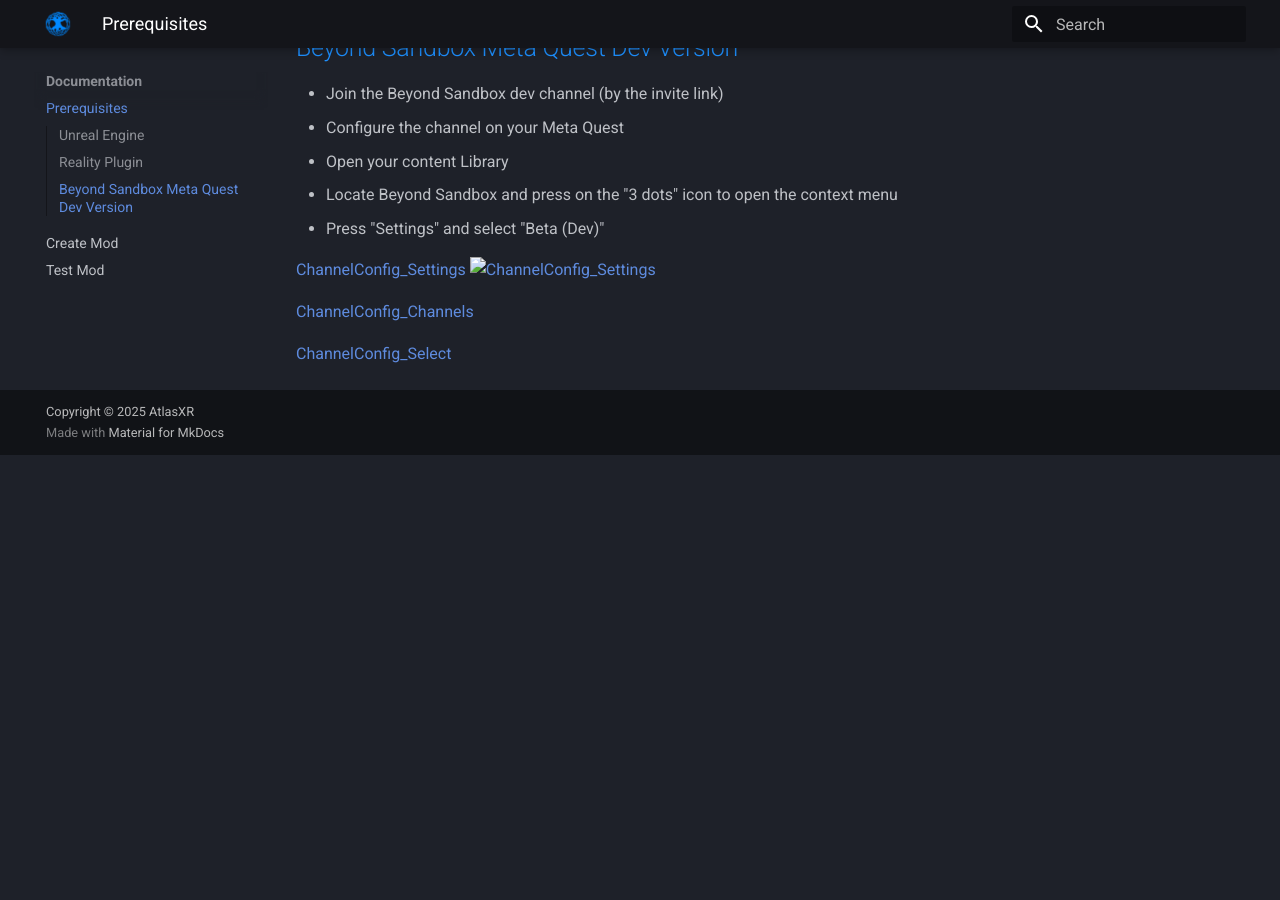
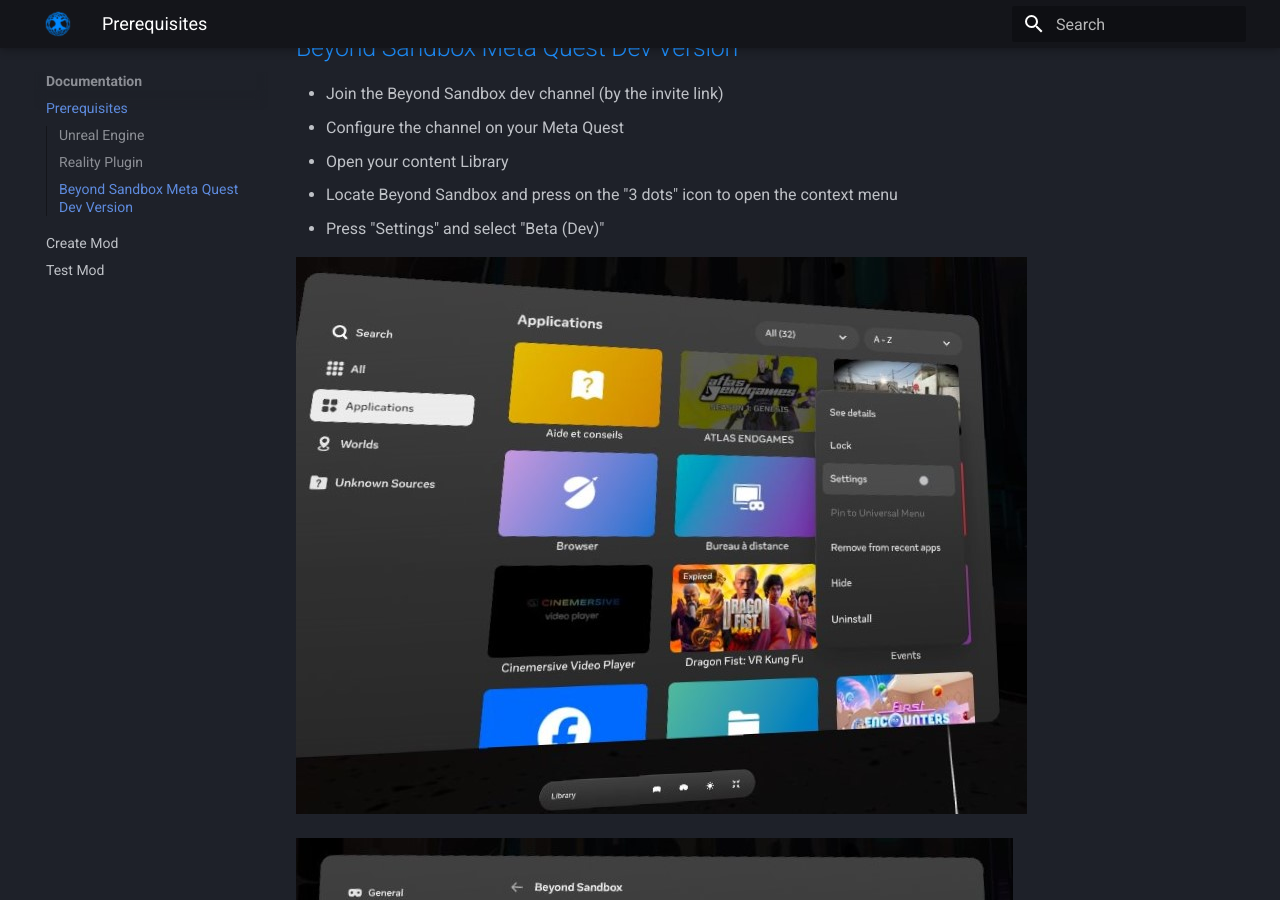
Before and after one commit to AtlasXRInc/RealitySDK, an MkDocs documentation site: the page built from Documentation/Source/Documentation/Prerequisites.md, in a window 1280 px wide and 900 px high, scrolled down 464 px. Built offline with MkDocs 1.6.1 and Material for MkDocs 9.7.7, drawn with Linux system fonts in a browser that asks for light colours; before the commit the page ends 919 px from its top, so only the background shows below that.

Commit message:
fix images links

```diff
--- a/Documentation/Source/Documentation/Prerequisites.md
+++ b/Documentation/Source/Documentation/Prerequisites.md
@@ -14,9 +14,8 @@
   - Locate Beyond Sandbox and press on the "3 dots" icon to open the context menu
   - Press "Settings" and select "Beta (Dev)"
 
-[ChannelConfig_Settings](Data/Screenshot/ChannelConfig_Settings.jpg)
-![ChannelConfig_Settings](Data/Screenshot/ChannelConfig_Settings.jpg)
+![ChannelConfig_Settings](../Data/Screenshot/ChannelConfig_Settings.jpg)
 
-[ChannelConfig_Channels](Source\Data\Screenshot\ChannelConfig_Channels.jpg)
+![ChannelConfig_Channels](../Data/Screenshot/ChannelConfig_Channels.jpg)
 
-[ChannelConfig_Select](Data/Screenshot/ChannelConfig_Select.jpg)
+![ChannelConfig_Select](../Data/Screenshot/ChannelConfig_Select.jpg)
```
